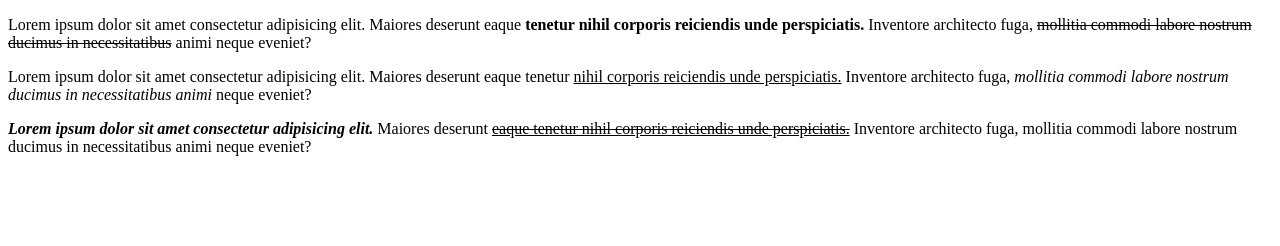
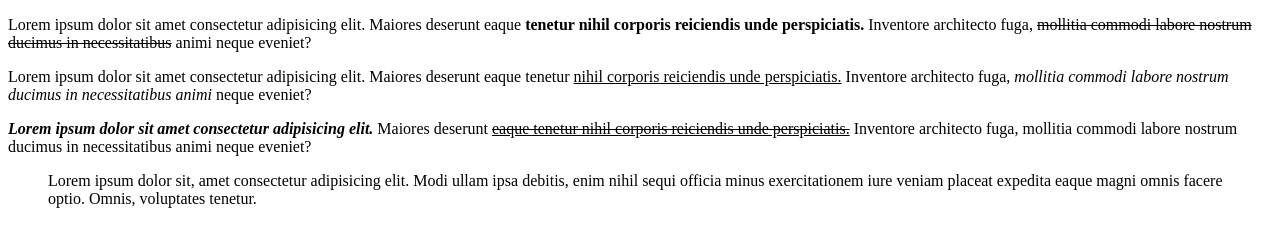
Before and after one commit to pabloovg12/HTML, a plain HTML site: page ActividadParrafo.html in a window 1280 px wide. Drawn offline with Linux system fonts and the light colour scheme.

Commit message:
Actividad Parrafo

```diff
--- a/EjercicioParrafo.html
+++ b/ActividadParrafo.html
@@ -15,5 +15,6 @@
     <p>Lorem ipsum dolor sit amet consectetur adipisicing elit. Maiores deserunt eaque <b>tenetur nihil corporis reiciendis unde perspiciatis.</b> Inventore architecto fuga, <del>mollitia commodi labore nostrum ducimus in necessitatibus</del> animi neque eveniet?</p>
     <p>Lorem ipsum dolor sit amet consectetur adipisicing elit. Maiores deserunt eaque tenetur <u>nihil corporis reiciendis unde perspiciatis.</u> Inventore architecto fuga, <i>mollitia commodi labore nostrum ducimus in necessitatibus animi</i> neque eveniet?</p>
     <p><b><i>Lorem ipsum dolor sit amet consectetur adipisicing elit.</i></b> Maiores deserunt <u><s>eaque tenetur nihil corporis reiciendis unde perspiciatis.</s></u> Inventore architecto fuga, mollitia commodi labore nostrum ducimus in necessitatibus animi neque eveniet?</p>
+    <blockquote>Lorem ipsum dolor sit, amet consectetur adipisicing elit. Modi ullam ipsa debitis, enim nihil sequi officia minus exercitationem iure veniam placeat expedita eaque magni omnis facere optio. Omnis, voluptates tenetur.</blockquote>
 </body>
 </html>
```
